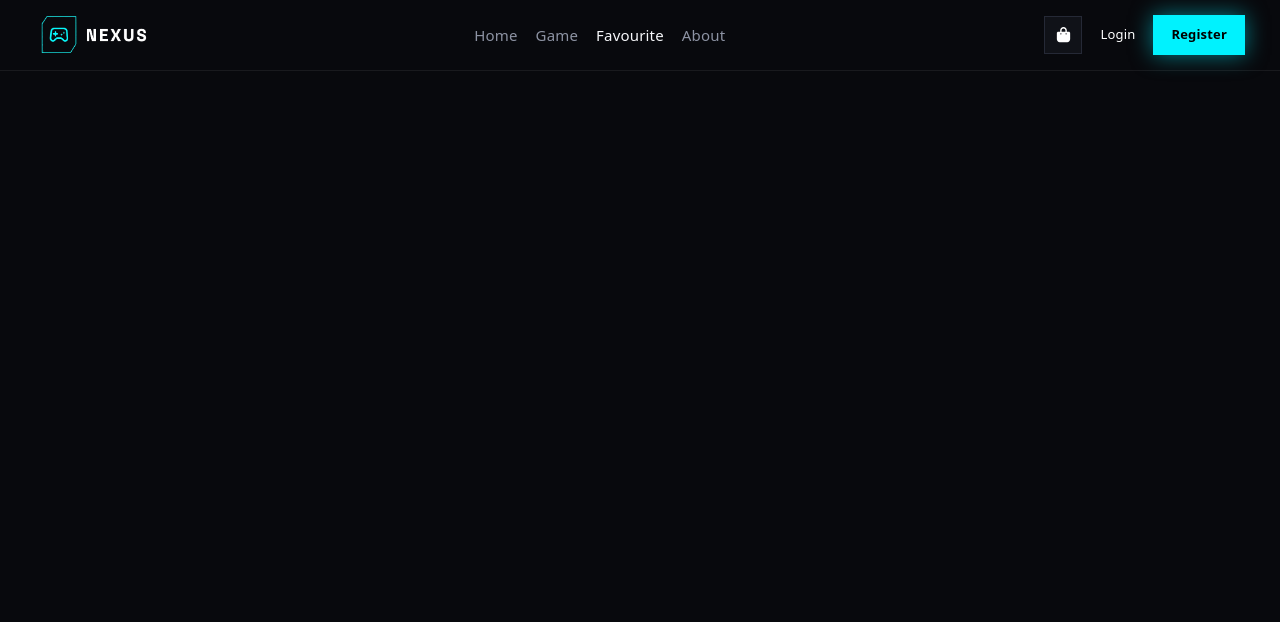
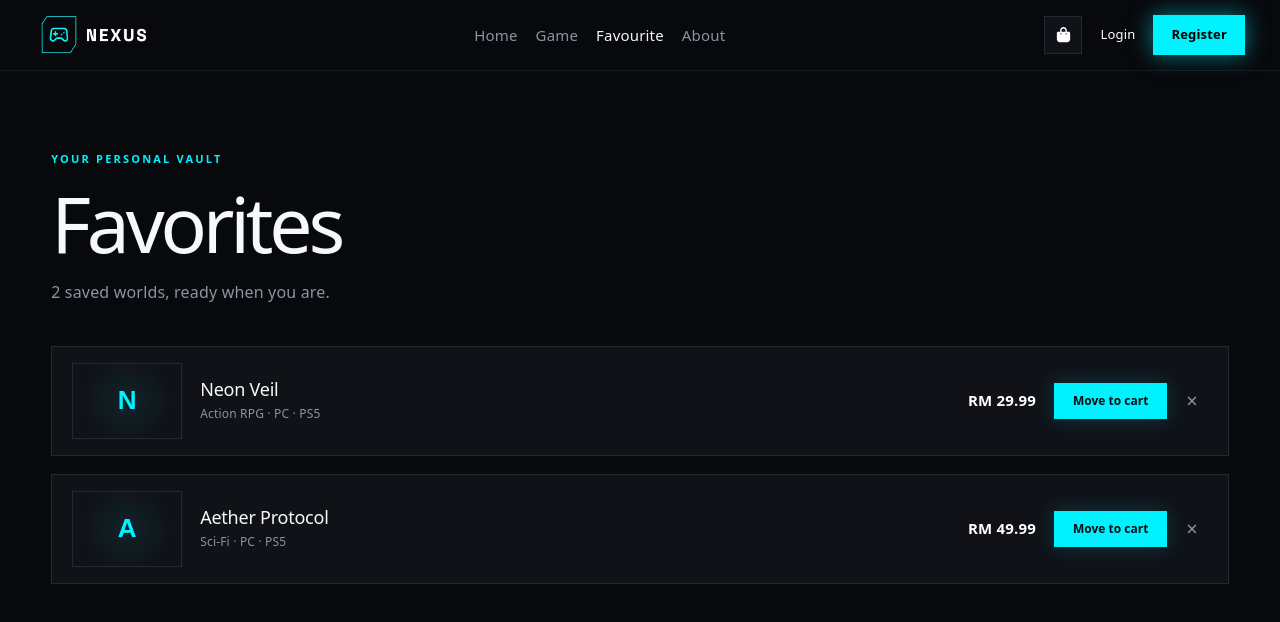
Before and after one commit to ElsonKok/Nexus-Gaming, a Vue app: page /favourite in a window 1280 px wide. Shown: the top 622 px of the page. Built offline with nearby package versions, Linux system fonts and the light colour scheme.

Commit message:
Updated Latest

```diff
--- a/src/components/Checkout.vue
+++ b/src/components/Checkout.vue
@@ -73,7 +73,6 @@ async function submitOrder() {
         <div class="row g-4 align-items-start">
             <div class="col-lg-8">
                 <div class="accordion">
-                    <!-- Step 1: Contact & Billing -->
                     <section :class="{ open: activeStep === 1 }">
                         <button type="button" @click="activeStep = 1">
                             <span>1</span>
--- a/src/components/Favourite.vue
+++ b/src/components/Favourite.vue
@@ -1,2 +1,188 @@
+<script setup>
+import { ref } from 'vue';
+import { useRouter } from 'vue-router';
+
+const router = useRouter();
+
+const favorites = ref([
+    { id: 1, title: 'Neon Veil', meta: 'Action RPG · PC · PS5', price: 29.99, img: '' },
+    { id: 2, title: 'Aether Protocol', meta: 'Sci-Fi · PC · PS5', price: 49.99, img: '' }
+]);
+
+function removeFavorite(id) {
+    favorites.value = favorites.value.filter((item) => item.id !== id);
+}
+
+function moveToCart(item) {
+    // Add item to your cart store/localStorage here
+    removeFavorite(item.id);
+    router.push('/cart');
+}
+</script>
+
 <template>
+    <div class="page m-auto">
+        <div class="page-heading">
+            <span class="eyebrow">YOUR PERSONAL VAULT</span>
+            <h1>Favorites</h1>
+            <p>{{ favorites.length }} saved {{ favorites.length === 1 ? 'world' : 'worlds' }}, ready when you are.</p>
+        </div>
+
+        <div v-if="favorites.length" class="d-grid gap-3">
+            <article v-for="item in favorites" :key="item.id" class="fav-card">
+                <div class="row align-items-center g-3">
+                    <div class="col-12 col-md-7 d-flex align-items-center gap-3">
+                        <img v-if="item.img" :src="item.img" :alt="item.title" class="fav-cover" />
+                        <div v-else class="fav-cover fav-fallback">{{ item.title[0] }}</div>
+
+                        <div>
+                            <h2 class="mb-1">{{ item.title }}</h2>
+                            <p class="mb-0">{{ item.meta }}</p>
+                        </div>
+                    </div>
+
+                    <div class="col-12 col-md-5 d-flex align-items-center justify-content-between justify-content-md-end gap-3">
+                        <strong class="fav-price">RM {{ item.price.toFixed(2) }}</strong>
+
+                        <div class="d-flex align-items-center gap-2">
+                            <button type="button" class="btn btn-primary btn-sm px-3" @click="moveToCart(item)">
+                                Move to cart
+                            </button>
+                            <button type="button" class="remove" aria-label="Remove" @click="removeFavorite(item.id)">
+                                ×
+                            </button>
+                        </div>
+                    </div>
+                </div>
+            </article>
+        </div>
+
+        <div v-else class="empty-vault text-center">
+            <p>Your vault is empty. Save games while browsing to find them here.</p>
+            <router-link to="/game" class="btn btn-primary">Explore Games</router-link>
+        </div>
+    </div>
 </template>
+
+<style scoped>
+.page {
+    max-width: 1400px;
+    padding: 80px max(4vw, 28px);
+}
+
+.page-heading {
+    margin-bottom: 42px;
+}
+
+.eyebrow {
+    color: var(--cyan);
+    letter-spacing: 0.2em;
+    font-size: 11px;
+    font-weight: 700;
+    display: block;
+}
+
+.page-heading h1 {
+    letter-spacing: -0.055em;
+    margin: 10px 0;
+    font-size: clamp(42px, 6vw, 78px);
+}
+
+.page-heading p {
+    color: var(--muted);
+    font-size: 16px;
+}
+
+.fav-card {
+    background: var(--panel);
+    border: 1px solid var(--line);
+    padding: 16px 20px;
+    transition: border-color 0.2s;
+}
+
+.fav-card:hover {
+    border-color: rgba(0, 242, 254, 0.35);
+}
+
+.fav-cover {
+    width: 110px;
+    height: 76px;
+    object-fit: cover;
+    border: 1px solid var(--line);
+    flex-shrink: 0;
+}
+
+.fav-fallback {
+    display: grid;
+    place-items: center;
+    font: 700 26px 'Space Grotesk', sans-serif;
+    color: var(--cyan);
+    background: radial-gradient(circle, rgba(0, 242, 254, 0.08), transparent 70%);
+}
+
+.fav-card h2 {
+    font-size: 18px;
+}
+
+.fav-card p {
+    color: var(--muted);
+    font-size: 12px;
+}
+
+.fav-price {
+    font-size: 15px;
+    color: #fff;
+}
+
+.btn {
+    border-radius: 0;
+    min-height: 36px;
+    padding: 0 14px;
+    font-size: 12px;
+    font-weight: 700;
+    display: inline-flex;
+    align-items: center;
+    justify-content: center;
+    white-space: nowrap;
+}
+
+.btn-primary {
+    color: #061014;
+    background: var(--cyan);
+    border-color: var(--cyan);
+    box-shadow: 0 0 22px #00f2fe2e;
+}
+
+.btn-primary:hover {
+    background: var(--cyan);
+    border-color: var(--cyan);
+    color: #061014;
+    filter: brightness(1.08);
+}
+
+.remove {
+    color: var(--muted);
+    background: none;
+    border: 0;
+    font-size: 20px;
+    line-height: 1;
+    padding: 6px 10px;
+    cursor: pointer;
+    transition: color 0.2s;
+}
+
+.remove:hover {
+    color: var(--danger);
+}
+
+.empty-vault {
+    border: 1px solid var(--line);
+    background: var(--panel);
+    padding: 70px 24px;
+}
+
+.empty-vault p {
+    color: var(--muted);
+    margin-bottom: 20px;
+}
+</style>
```
